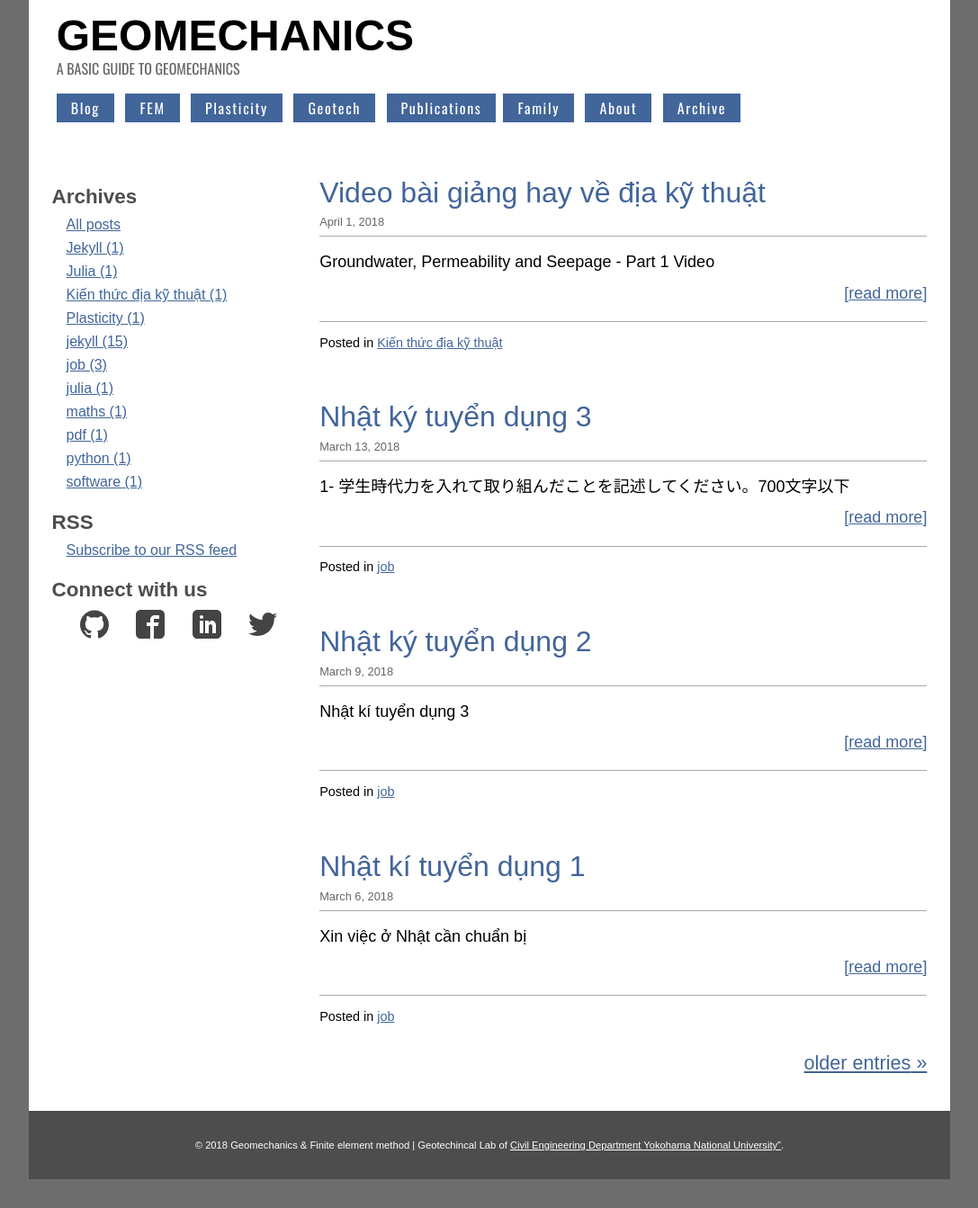
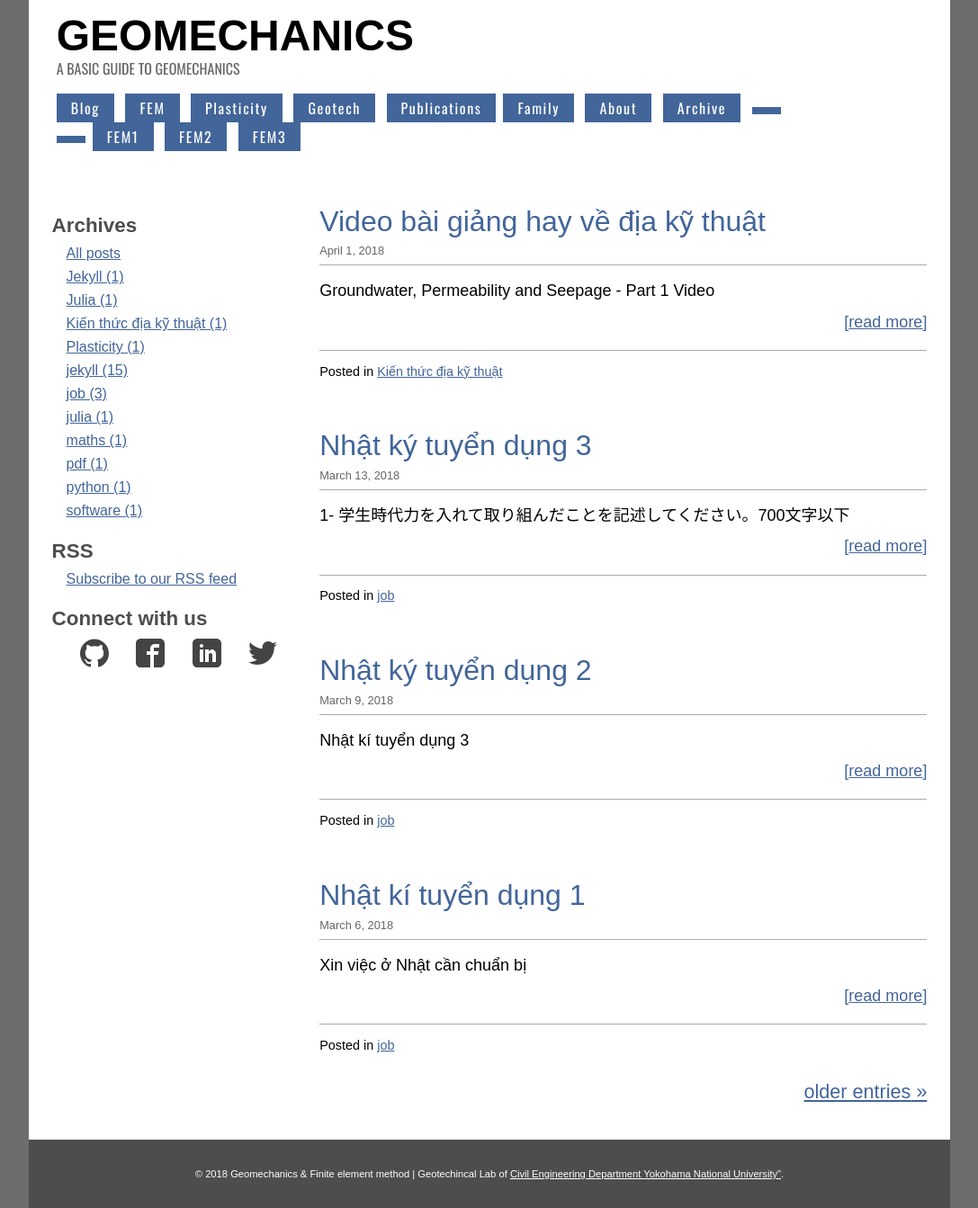
Before and after one commit to quangvunp/geomechanics, a Jekyll site: the page built from index.html, in a window 1280 px wide. Shown: the whole page at 90% size, without its empty margins (96-1183 px from the left). Built offline with Jekyll 4.4.1, drawn with Linux system fonts in a browser that asks for light colours; the list of posts is cut into pages by our own code; before the commit the page ends 1311 px from its top, so only the background shows below that.

Commit message:
add popup menu

```diff
--- a/_layouts/default.html
+++ b/_layouts/default.html
@@ -37,6 +37,13 @@
   <li><a href="{{site.baseurl}}/Family.html" title="Articles">Family</a></li>
   <li><a href="{{site.baseurl}}/about.html" title="learn more">About</a></li>
   <li><a href="{{site.baseurl}}/tags/" title="Archive">Archive</a></li>
+  <li><a href="#" title="Lessons"</a></li>
+	  <ul>
+		<li><a href="#"> FEM1</a></li>
+	        <li><a href="#"> FEM2</a></li>
+	        <li><a href="#"> FEM3</a></li>
+
+          </ul>
   </ul>
 </nav>
 </header>
```
